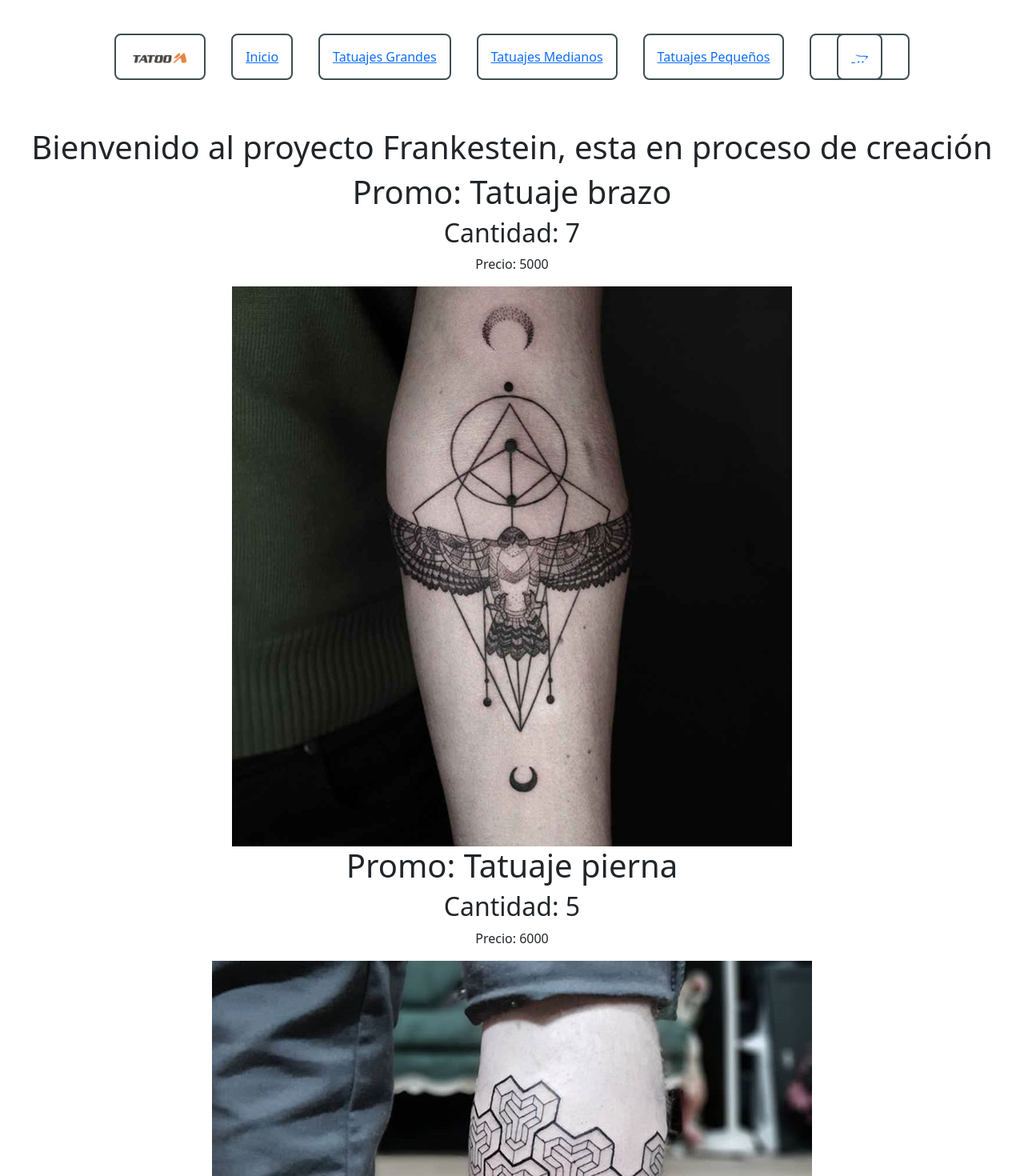
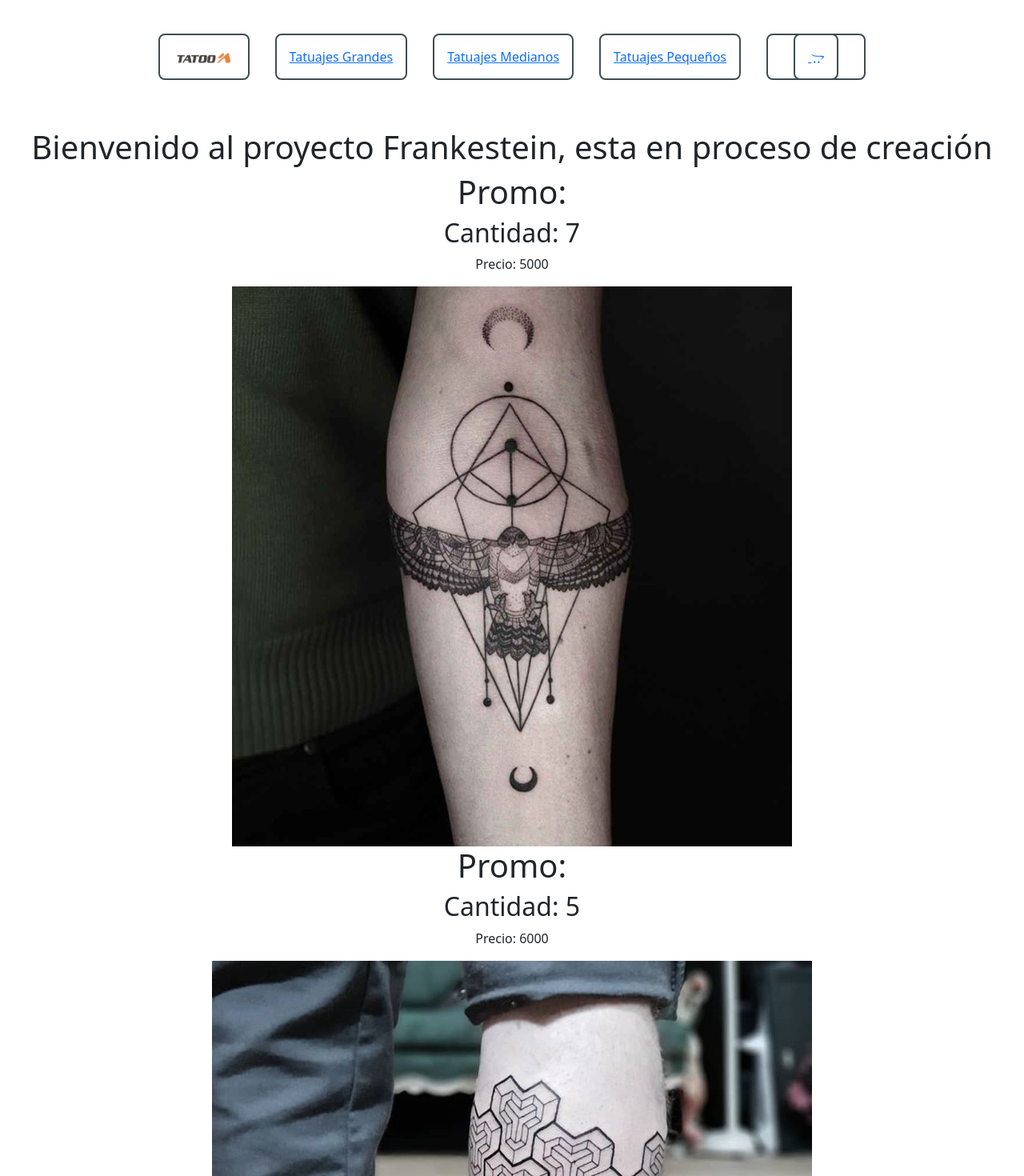
Before and after one commit to BrianEZM/reactJsCoder, a React (Create React App) app: page / in a window 1280 px wide. Shown: the top 1470 px of the page at 80% size. Built offline with nearby package versions, Linux system fonts and the light colour scheme.

Commit message:
routing on point, ver tema imgs v1. Falta agregar maquetado y context

```diff
--- a/src/App.js
+++ b/src/App.js
@@ -9,14 +9,9 @@ import { Cart } from './componentes/Cart/Cart';
 import { BrowserRouter, Routes, Route } from 'react-router-dom';
 
 
-
-
-
 const App = () => {
 
   const greeting = "Bienvenido al proyecto Frankestein, esta en proceso de creación";
-
-
 
   const onAdd = (contador) => {
     console.log(`Agregaste ${contador} productos`)
@@ -31,16 +26,12 @@ const App = () => {
         <Routes>
 
             <Route path="/" element={<ItemListContainer greeting={greeting}/>} />
-            <Route path="/categorias/:id" element={<ItemListContainer greeting={greeting}/>}/>
+            <Route path="/categorias/:name" element={<ItemListContainer greeting={greeting}/>}/>
             {/* <Route path="/producto:id" element={ <ItemDetailContainer />}/> */}
             <Route path="/cart" element={<Cart />}/>
             {/* <Route path="*" element={<Error404 />}/> */}
 
         </Routes>
-
-  {/* <>
-        <header className="App-header">
-          <section>      </section>       </header>*/}
 
           <div>
             <ItemCount stock={10} initial={1} onAdd={onAdd}/>
@@ -50,10 +41,10 @@ const App = () => {
             <CustomButton title="VER DETALLE"/>
           </div> */}
 
-          {/* <p>
+          <p>
             Keep moving forward!
           </p>
-    */}
+
       </div>
     </BrowserRouter>
   );
--- a/src/componentes/ItemList/Item/Item.js
+++ b/src/componentes/ItemList/Item/Item.js
@@ -1,12 +1,12 @@
 
 
-export const Item = ({title,stock,price,imag}) => {
+export const Item = ({name,stock,price,imag}) => {
 
 
     return (
 
         <div>
-            <h1>Promo: {title}</h1>
+            <h1>Promo: {name}</h1>
             <h2>Cantidad: {stock}</h2>
             <p>Precio: {price}</p>
             <img src={imag} alt="imgDetalle"/>
--- a/src/componentes/ItemList/ItemList.js
+++ b/src/componentes/ItemList/ItemList.js
@@ -10,7 +10,7 @@ export const ItemList = ({productos}) => {
             {productos.map((producto) => {
                 return <Item
                 key={producto.id}
-                title={producto.title}
+                title={producto.name}
                 stock={producto.stock}
                 price={producto.price}
                 imag={producto.imag}
--- a/src/componentes/ItemListContainer/ItemListContainer.js
+++ b/src/componentes/ItemListContainer/ItemListContainer.js
@@ -8,9 +8,9 @@ import { ItemList } from '../ItemList/ItemList';
 
 
 const productosIniciales = [
-    {title: "Tatuaje brazo", categorias: "grandes", id: 1, price: 5000, stock: 7, imag: "imgs/tatuajeBrazo.jpg"},
-    {title: "Tatuaje pierna", categorias: "medianos", id: 2, price: 6000, stock: 5, imag: "imgs/tatuajePierna.jpg"},
-    {title: "Tatuaje espalda", categorias: "pequeños", id: 3, price: 7000, stock: 3, imag: "imgs/tatuajeEspalda.jpg"},
+    {name: "Tatuaje brazo", categorias: "grandes", id: 1, price: 5000, stock: 7, imag: "imgs/tatuajeBrazo.jpg"},
+    {name: "Tatuaje pierna", categorias: "medianos", id: 2, price: 6000, stock: 5, imag: "imgs/tatuajePierna.jpg"},
+    {name: "Tatuaje espalda", categorias: "pequeños", id: 3, price: 7000, stock: 3, imag: "imgs/tatuajeEspalda.jpg"},
 ];
 
 const promesa1 = new Promise ((res, rej) => {
@@ -24,25 +24,29 @@ export const ItemListContainer = ({greeting}) => {
     const [productos, setProductos] = useState([]);
     const [loading, setLoading] = useState(false);
 
-    const {categoria} = useParams();
-    console.log(categoria);
-
+    const {name} = useParams();
 
     useEffect(() => {
         setLoading(true)
+
         promesa1.then((productos) => {
+
+        if(name){
+            setProductos(productos.filter(producto => producto.categorias === name))
+        }else{ setProductos(productos);}
+
 
         // ACA VA EL FILTER O FIND
         // const productosRouting = productos.filter(productosRouting => productosRouting.link === link)
 
-        setProductos(productos);
+
         })
         .catch(() => {
             console.log("No funcionó");
         }).finally(() => {
             setLoading(false)
         })
-    }, []);
+    }, [name]);
 
     return (
         <>
@@ -50,7 +54,6 @@ export const ItemListContainer = ({greeting}) => {
 
             {loading ? <p>Loading, es decir ESPERE POR FAVOR</p> :
             <ItemList productos={productos}/> }
-
         </>
     );
 };
--- a/src/componentes/NavBar/NavBar.js
+++ b/src/componentes/NavBar/NavBar.js
@@ -6,10 +6,9 @@ import "./NavBar.css";
 export const NavBar = () => {
 
   const categorias = [
-    {id:1, link:"Inicio", route:"/"},
-    {id:2, link:"Tatuajes Grandes", route:"/categorias/grandes",},
-    {id:3, link:"Tatuajes Medianos", route:"/categorias/medianos"},
-    {id:4, link:"Tatuajes Pequeños", route:"/categorias/pequeños"}
+    {id:1, name:"Tatuajes Grandes", route:"categorias/grandes",},
+    {id:2, name:"Tatuajes Medianos", route:"categorias/medianos"},
+    {id:3, name:"Tatuajes Pequeños", route:"categorias/pequeños"}
   ];
 
   return (
@@ -20,7 +19,7 @@ export const NavBar = () => {
             </Link>
 
             {categorias.map((element)=>{
-            return <NavLink  key={element.id} to={element.route}>{element.link}</NavLink>
+            return <NavLink  key={element.id} to={element.route}>{element.name}</NavLink>
             })}
 
           {/*
@@ -32,7 +31,6 @@ export const NavBar = () => {
            <NavLink to="/cart">
                 <CartWidget />
            </NavLink>
-
           </nav>
         </>
     );
```
